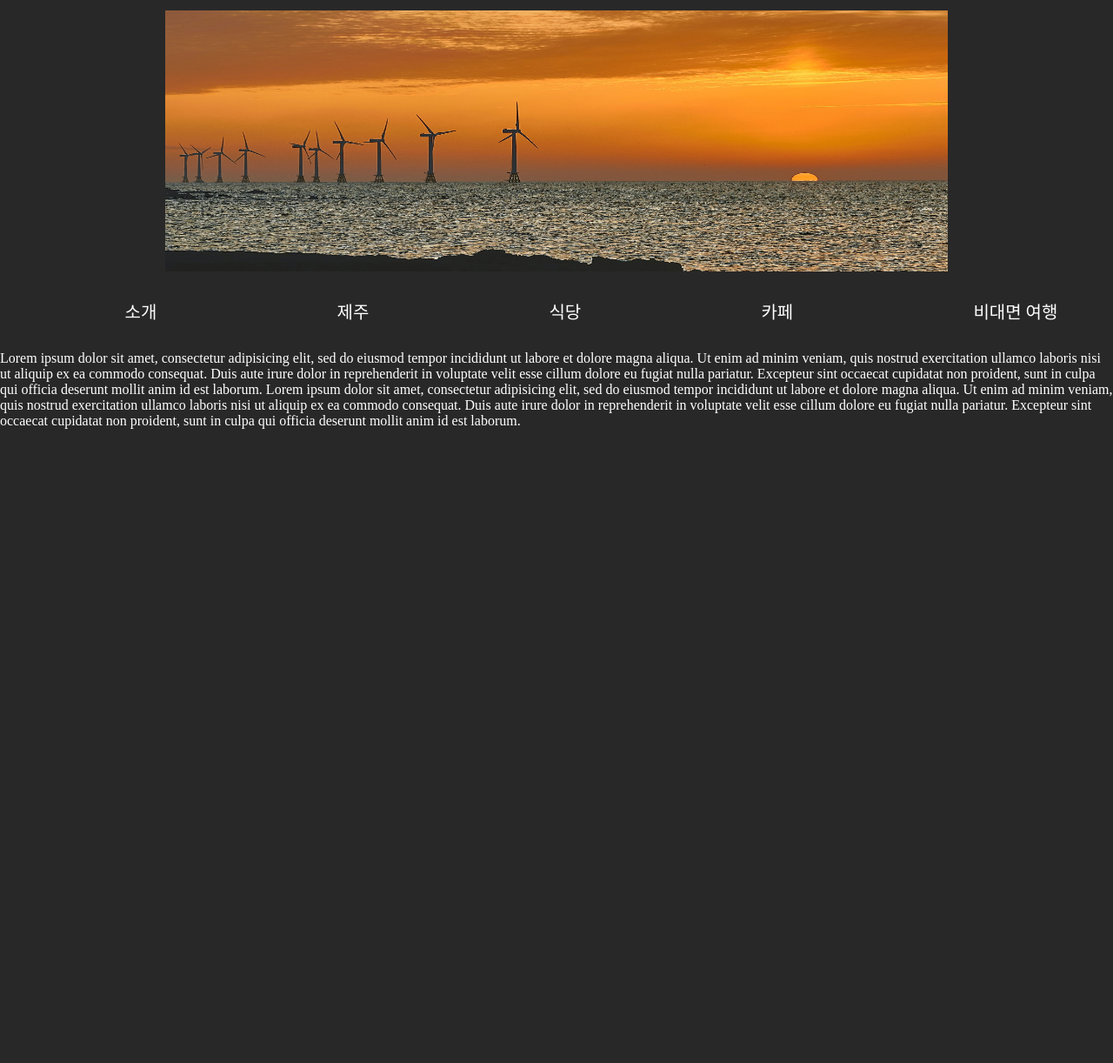
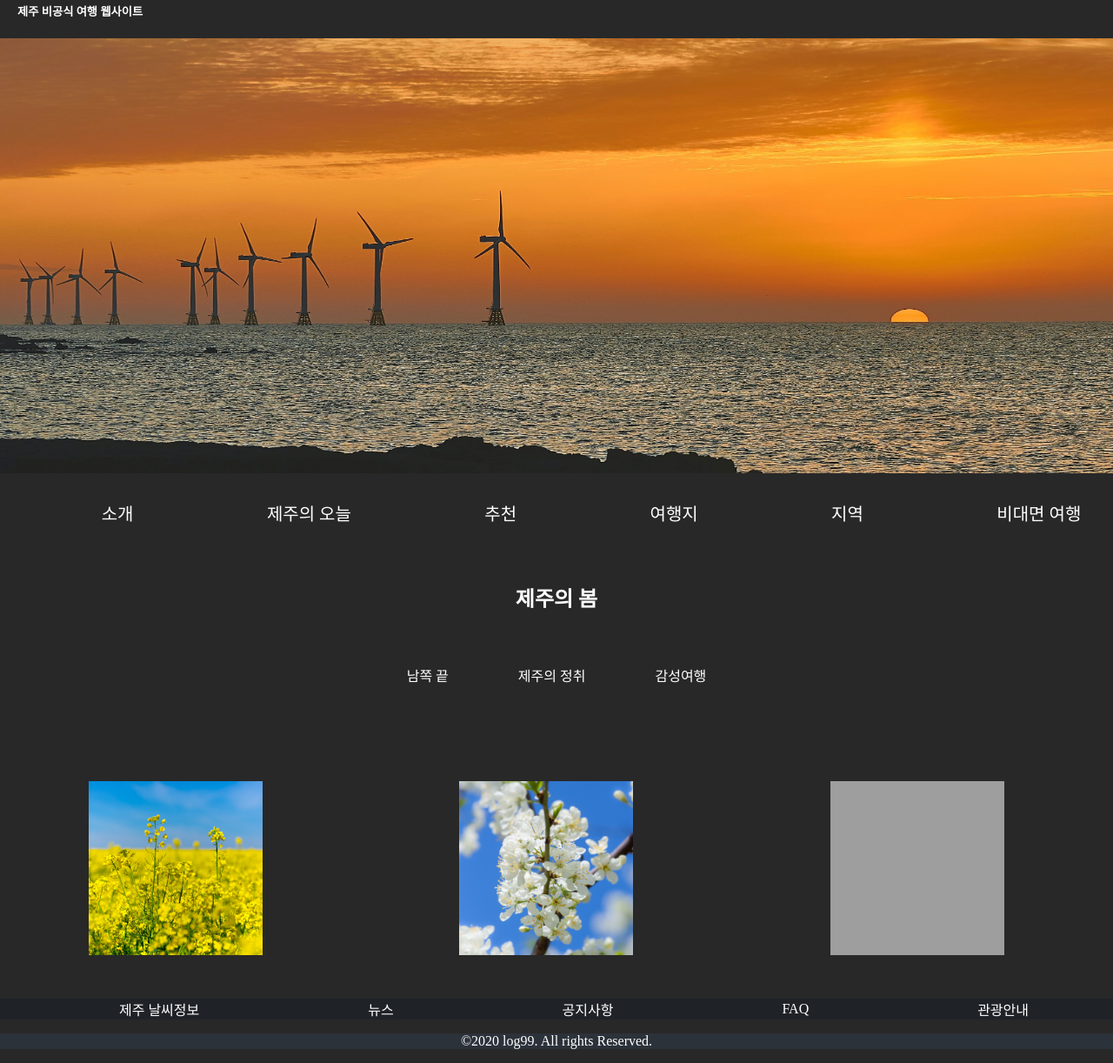
Before and after one commit to rhdmswls12/project2, a plain HTML site: page index.html in a window 1280 px wide. Shown: the part 168-1390 px from the top of the page at 87% size. Before the commit the page ends 800 px from the top, so only its background shows below. Drawn offline with Linux system fonts and the light colour scheme; grey boxes are pictures that could not be loaded.

Commit message:
banner image upgrade

```diff
--- a/index.html
+++ b/index.html
@@ -13,7 +13,7 @@
       <hgroup>
         <h1 class="master-title">JEJU</h1>
         <h5 class="master-description">제주 비공식 여행 웹사이트</h5>
-    </header>
+      </header>
 
 
 
@@ -89,25 +89,70 @@
     <nav id="main-navigation">
       <ul class="nav-container">
         <li class="nav-item"><a href="">소개</a></li>
-        <li class="nav-item"><a href="">제주</a></li>
-        <li class="nav-item"><a href="">식당</a></li>
-        <li class="nav-item"><a href="">카페</a></li>
-        <li class="nav-item"><a href="">비대면 여행</a></li>
+        <li class="nav-item"><a href="">제주의 오늘</a></li>
+        <li class="nav-item"><a href="">추천</a></li>
+        <li class="nav-item"><a href="">여행지</a></li>
+        <li class="nav-item"><a href="">지역</a></li>
+        <li class="nav-item"><a href="">비대면 여행 </a></li>
       </ul>
     </nav>
 
     <!--3.main content-->
     <div id="content">
-      <!--left-->
-      <section id="main-section"></section>
-      Lorem ipsum dolor sit amet, consectetur adipisicing elit, sed do eiusmod tempor incididunt ut labore et dolore magna aliqua. Ut enim ad minim veniam, quis nostrud exercitation ullamco laboris nisi ut aliquip ex ea commodo consequat. Duis aute irure dolor in reprehenderit in voluptate velit esse cillum dolore eu fugiat nulla pariatur. Excepteur sint occaecat cupidatat non proident, sunt in culpa qui officia deserunt mollit anim id est laborum.
-      Lorem ipsum dolor sit amet, consectetur adipisicing elit, sed do eiusmod tempor incididunt ut labore et dolore magna aliqua. Ut enim ad minim veniam, quis nostrud exercitation ullamco laboris nisi ut aliquip ex ea commodo consequat. Duis aute irure dolor in reprehenderit in voluptate velit esse cillum dolore eu fugiat nulla pariatur. Excepteur sint occaecat cupidatat non proident, sunt in culpa qui officia deserunt mollit anim id est laborum.
+      <section id="main-section1">
+        <h2>제주의 봄</h2>
+        <div class="section1">
+          <div class="section1-banner-wrap">
+            <div class="banner-title">
+             <ul class="section1-inner">
+               <li class="section1-inner"><a href="">남쪽 끝 </a></li>
+               <li class="section1-inner"><a href="">제주의 정취</a></li>
+               <li class="section1-inner"><a href="">감성여행</a></li>
+             </ul>
+            </div>
+            <div class="banner-photo-container">
+              <div class="banner-photo">
+                <img src="flower1.jpg"></img>
+              </div>
+              <div class="banner-text">
+              </div>
+              <div class="banner-photo">
+                <img src="flower2.jpg"></img>
+              </div>
+              <div class="banner-text">
+              </div>
+              <div class="banner-photo">
+                <img src="flower3.jpg"></img>
+              </div>
+              <div class="banner-text">
+              </div>
+            </div>
 
-      <!--right-->
-      <aside id="main-aside"></aside>
+          </div>
+        </div>
+      </section>
+
     </div>
     <!--4.footer-->
-    <footer id="main-footer"></footer>
+    <footer id="main-footer">
+      <div class="footer-top">
+        <ul class="quick-menu">
+          <li class="quick-menu-item"><a href="">제주 날씨정보</a></li>
+          <li class="quick-menu-item"><a href="">뉴스</a></li>
+          <li class="quick-menu-item"><a href="">공지사항</a></li>
+          <li class="quick-menu-item"><a href="">FAQ</a></li>
+          <li class="quick-menu-item"><a href="">관광안내</a></li>
+        </ul>
+      </div>
+      <div class="footer-body">
+
+      </div>
+      <div class="footer-bottom">
+        <p>
+           ©2020 log99. All rights Reserved.
+        </p>
+      </div>
+    </footer>
 
   </div>
   </body>
--- a/style.css
+++ b/style.css
@@ -1,3 +1,8 @@
+
+hgroup{
+  padding-left:20px;
+  padding-top:10px;
+}
 body{
   background:#282828;
   margin:0;
@@ -5,13 +10,13 @@ body{
 }
 .container{
   margin:0 auto;
-  width:900px;
-  height:300px;
+  width:100%;
+  height:500px;
   overflow:hidden;
 }
 .img_wrap{
-  width:900px;
-  height:300px;
+  width:100%;
+  height:500px;
   position:absolute;
   overflow:hidden;
 }
@@ -23,9 +28,9 @@ body{
 }
 .rollimgs li{
   position:absolute;
-  width:900px;
-  height:300px;
-  left:900px;
+  width:100%;
+  height:500px;
+  left:1200px;
 }
 .rollimgs li img{
   width:100%;
@@ -36,14 +41,14 @@ body{
   transtion:left .7s ease-in-out,right .7s ease-in-out;
 }
 .rollimgs li.prevroll{
-  left: -900px;
+  left: -100%;
   transition:left .7s ease-in-out,right .7s ease-in-out;
 }
 .rollimgs.reverse li.prevroll{
   transition:none;
 }
 .rollimgs li.nextroll{
-  left:900px;
+  left:100%;
   display:block;
   transition:none;
 }
@@ -51,20 +56,13 @@ body{
   transition:left .7s ease-in-out,right .7s ease-in-out;
 }
 
-
 .nav-container{
   display:flex;
   justify-content:space-around;/*앞, 뒤, 요소들 사이에 여유공간*/
   /*flex-direction:row;*/
   align-items:center;
   width:100%;
-  /*margin:0;
-  padding:0;*/
-  /*background-color:darkslategrey;*/
   list-style-type:none;
-  /*position:fixed;
-  top:0;*/
-
 }
 .nav-item{
   padding:15px;
@@ -94,3 +92,72 @@ body{
 header{
   margin-top:80px;
 }
+h2{
+  margin-top:50px;
+  text-align:center;
+}
+
+.banner-title{
+  display:flex;
+  justify-content:space-around;
+  align-items:center;
+  width:100%;
+
+}
+.section1-inner{
+  float:left;
+  margin:30px;
+  margin-top:10px;
+  padding:10px;
+  cursor:pointer;
+  list-style-type:none;
+}
+.section1-inner a{
+  position:relative;
+  text-align:center;
+  text-decoration:none;
+  color:white;
+}
+
+
+.banner-photo-container{
+  display:flex;
+  padding-left:30px;
+  justify-content:space-around;
+  align-items:center;
+  width:100%;
+}
+.banner-photo{
+  float:left;
+  margin:30px;
+
+}
+.banner-photo img{
+  position:relative;
+  width:200px;
+  height:200px;
+
+}
+
+
+.quick-menu{
+  display:flex;
+  justify-content:space-around;
+  background-color:#1F2328;
+  list-style:none;
+  align-items:center;
+}
+.quick-menu-item a{
+  float:left;
+  text-decoration:none;
+  text-align:center;
+  justify-content:space-around;
+  color:white;
+}
+.footer-body{
+  background-color:#2C323A;
+}
+.footer-bottom{
+  text-align:center;
+  background-color:#2C323A;
+}
```
Also changed, not shown: flower1.jpg (added), flower2.jpg (added), 1 other file.
